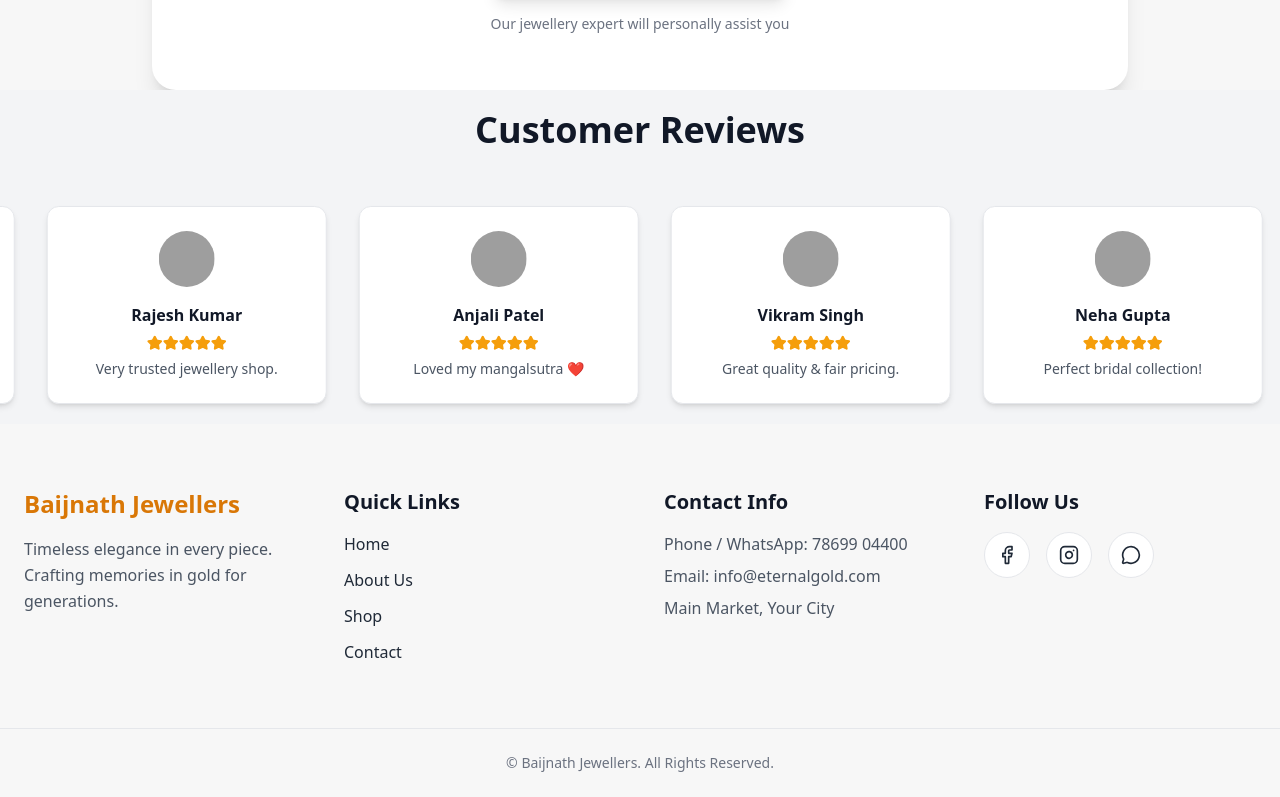
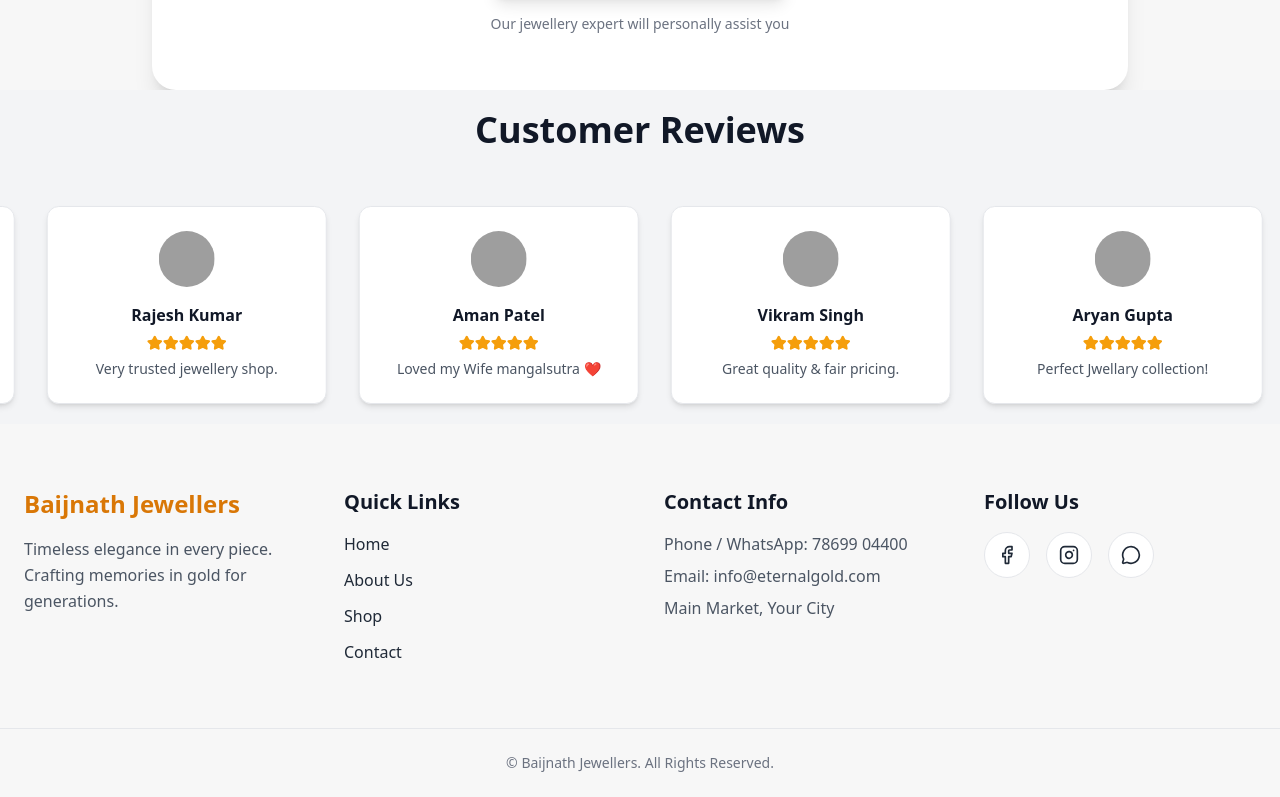
Before and after one commit to nakul-thakur12/Jwellary, a React (Vite) app: page / in a window 1280 px wide. Shown: the part 3540-4337 px from the top of the page. Built offline with nearby package versions, Linux system fonts and the light colour scheme; grey boxes are pictures that could not be loaded.

Commit message:
Update Home.jsx

```diff
--- a/src/pages/Home.jsx
+++ b/src/pages/Home.jsx
@@ -56,10 +56,10 @@ export default function Home() {
   const testimonials = [
     { name: "Priya Sharma", review: "Beautiful designs & pure gold." },
     { name: "Rajesh Kumar", review: "Very trusted jewellery shop." },
-    { name: "Anjali Patel", review: "Loved my mangalsutra ❤️" },
+    { name: "Aman Patel", review: "Loved my Wife mangalsutra ❤️" },
     { name: "Vikram Singh", review: "Great quality & fair pricing." },
-    { name: "Neha Gupta", review: "Perfect bridal collection!" },
-    { name: "Amit Desai", review: "Excellent service & staff." },
+    { name: "Aryan Gupta", review: "Perfect Jwellary collection!" },
+    { name: "Priya Desai", review: "Excellent service & staff." },
   ];
 
   return (
```
